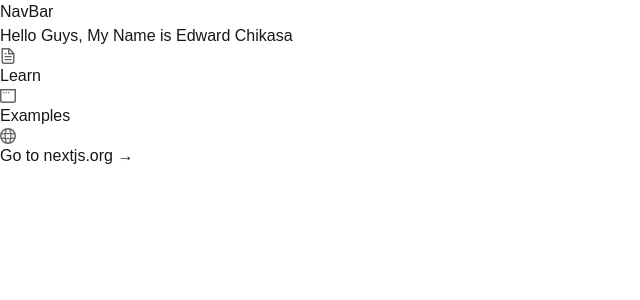
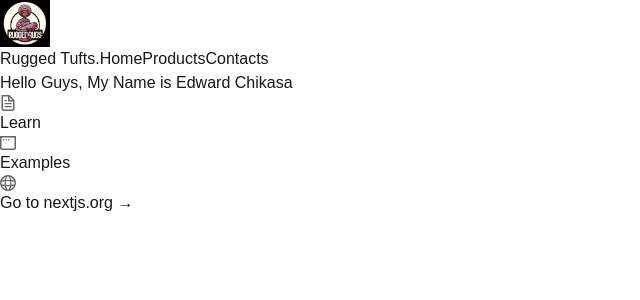
Before and after one commit to moadesiyun/amplify, a Next.js app: page / in a window 1280 px wide. Shown: the top 300 px of the page, without its empty margins (0-640 px from the left). Built offline with nearby package versions, Linux system fonts and the light colour scheme.

Commit message:
navigation

```diff
--- a/src/app/components/NavBar.tsx
+++ b/src/app/components/NavBar.tsx
@@ -1,8 +1,37 @@
 import React from 'react'
-
+import Image from 'next/image'
+import logo from '../assets/images/logo.png'
+import { relative } from 'path'
 const NavBar = () => {
   return (
-    <div>NavBar</div>
+    <nav>
+      <div className='flex flex-1 items-center justify-center md:items-stretch md:justify-start'>
+          <a
+            className='flex flex-shrink-0 items-center mr-4'
+            >
+              <Image src={logo} width={50} objectPosition='relative' objectFit='contains' alt='Custom Rug Maker' />
+              <span className='hidden md:block text-white text-2xl font-bold ml-2'>
+                Rugged Tufts.
+              </span>
+            </a>
+
+          <a href='/index.html'
+          className='text-white bg-purple hover:bg-purple-900 hover:text-white rounded-md px-3 py-2'
+          >
+            Home
+          </a>
+        <a href='/index.html'
+          className='text-white hover:bg-purple-900 hover:text-white rounded-md px-3 py-2'
+          >
+            Products
+          </a>
+        <a href='/index.html'
+          className='text-white hover:bg-purple-900 hover:text-white rounded-md px-3 py-2'
+          >
+            Contacts
+          </a>
+      </div>
+    </nav>
   )
 }
 
```
